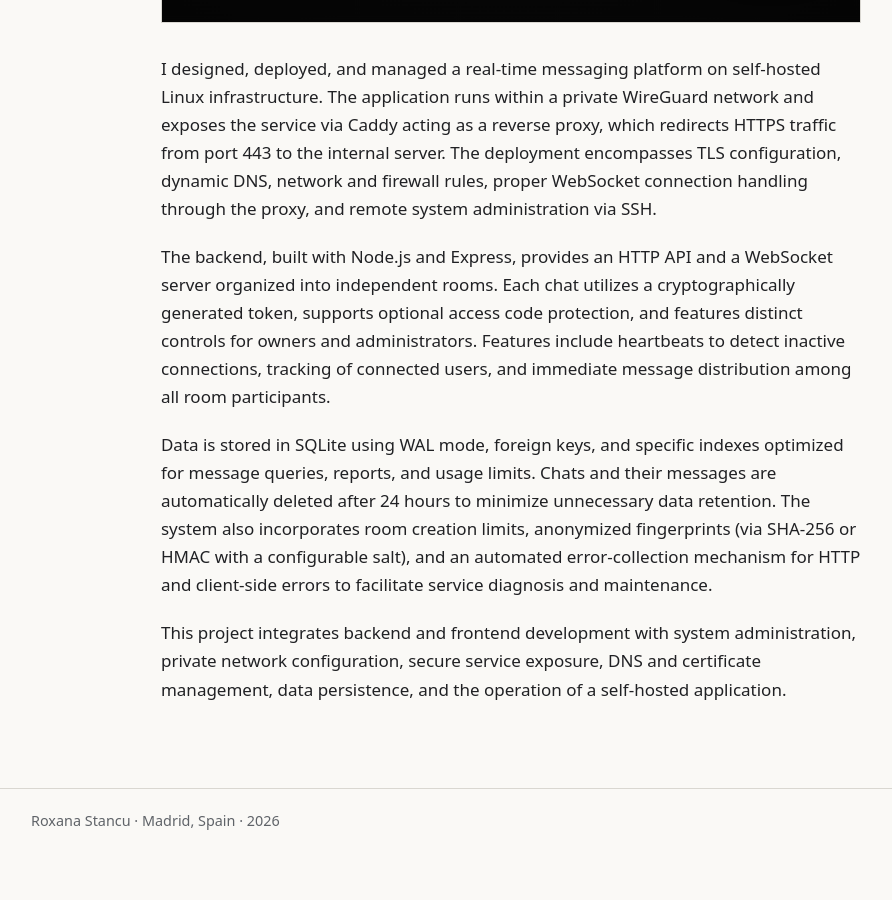
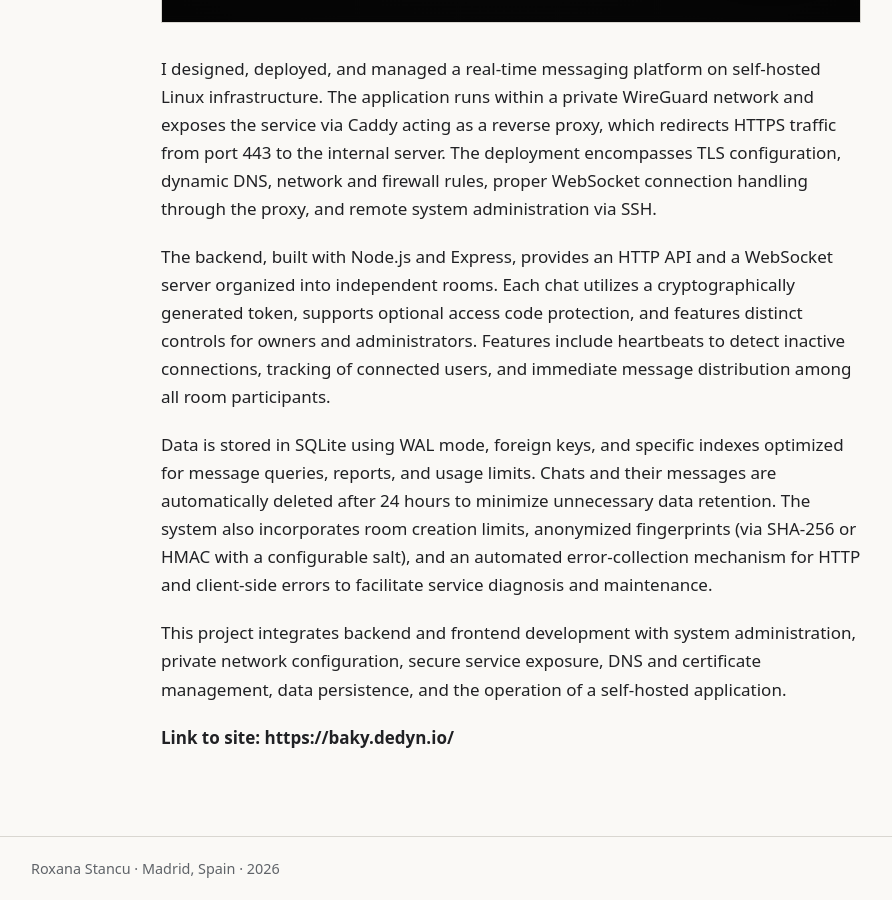
Before and after one commit to esettes/website, a Jekyll site: the page built from _projects/self_hosted_websocket_chat.md, in a window 1280 px wide and 900 px high, scrolled down 925 px. Shown: the whole window, without its empty margins (129-1021 px from the left). Built offline with Jekyll 4.4.1, drawn with Linux system fonts in a browser that asks for light colours; before the commit the page ends 1777 px from its top, so only the background shows below that.

Commit message:
update project post

```diff
--- a/_projects/self_hosted_websocket_chat.md
+++ b/_projects/self_hosted_websocket_chat.md
@@ -39,3 +39,5 @@ for HTTP and client-side errors to facilitate service diagnosis and maintenance.
 This project integrates backend and frontend development with system administration, private network
 configuration, secure service exposure, DNS and certificate management, data persistence, and the
 operation of a self-hosted application.
+
+#### Link to site: <url>https://baky.dedyn.io/</url>
```
